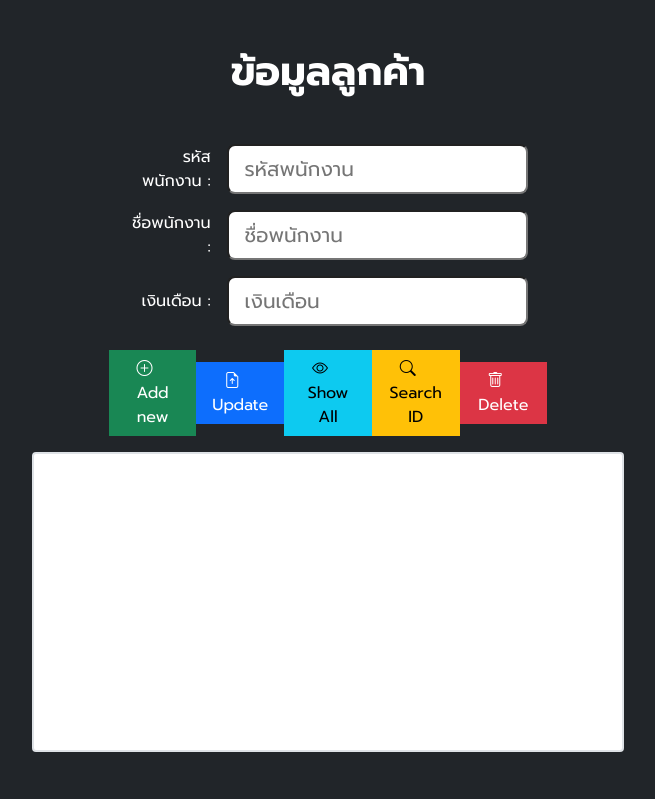
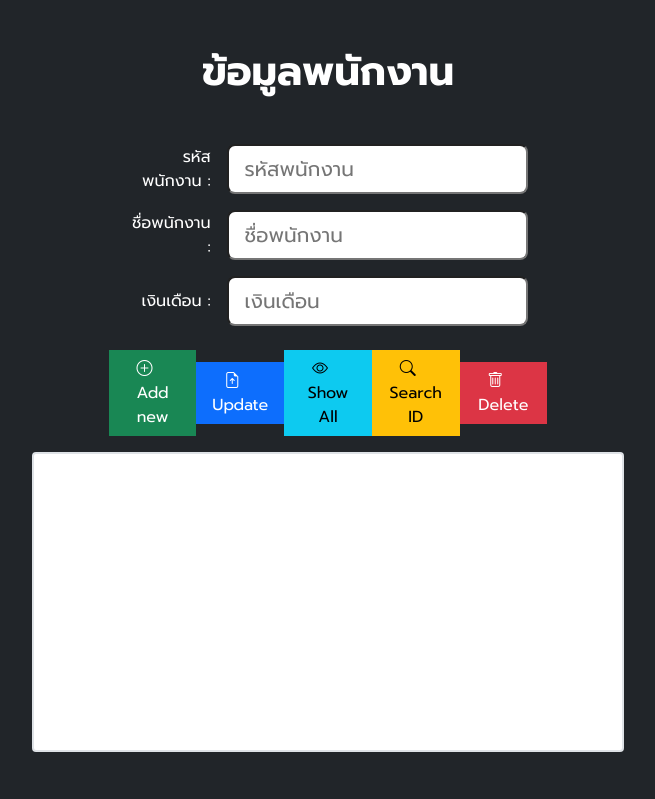
Before and after one commit to AnemoneTK/CSI400, a PHP site: page / in a window 1280 px wide. Shown: the top 799 px of the page, without its empty margins (312-967 px from the left). Run offline with PHP 8.4, Linux system fonts and the light colour scheme.

Commit message:
[EDIT]-edit words

```diff
--- a/RestAPI/mySQL/index.php
+++ b/RestAPI/mySQL/index.php
@@ -33,7 +33,7 @@ $db = new database();
 <body style="font-family: 'Prompt', sans-serif;">
     <div class="warper bg-dark d-flex flex-column align-items-center justify-content-around p-5 " style="height: 100dvh;">
         <div class="row col-12 d-flex align-items-center">
-            <h1 class="text-center fw-bolder text-white mb-5">ข้อมูลลูกค้า</h1>
+            <h1 class="text-center fw-bolder text-white mb-5">ข้อมูลพนักงาน</h1>
         </div>
         <form method="POST" class="col-8 h-auto d-flex flex-column align-items-center justify-content-center">
             <div class="row col-5 d-flex flex-column align-items-center justify-content-center">
@@ -131,7 +131,7 @@ $db = new database();
                 $sal = $_POST['sal'];
 
                 if($empno == "" || $ename == "" || $sal == ""){ ?>
-                    <div class="text-center fs-2 text-danger">กรุณากรอกข้อมูลรหัสพนักงานให้ครบถ้วน</div>
+                    <div class="text-center fs-2 text-danger">กรุณากรอกข้อมูลพนักงานให้ครบถ้วน</div>
                 <?php }else{
                     $db->empno = $empno;
                     $db->ename = $ename;
@@ -154,7 +154,7 @@ $db = new database();
                 $sal = $_POST['sal'];
 
                 if($empno == "" || $ename == "" || $sal == ""){ ?>
-                    <div class="text-center fs-2 text-danger">กรุณากรอกข้อมูลรหัสพนักงานให้ครบถ้วน</div>
+                    <div class="text-center fs-2 text-danger">กรุณากรอกข้อมูลพนักงานให้ครบถ้วน</div>
                 <?php }else{
                     $db->empno = $empno;
                     $db->ename = $ename;
```
Also changed, not shown: 3 other files.
